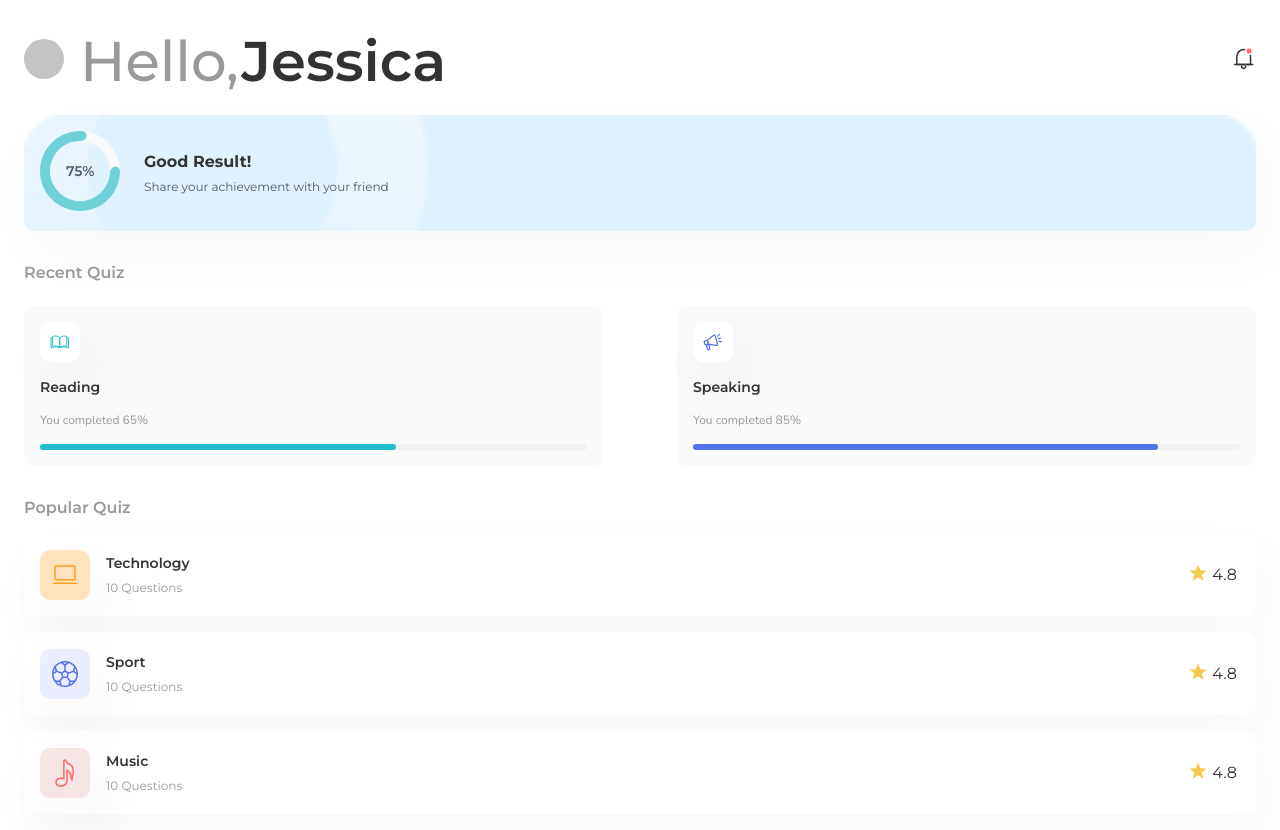
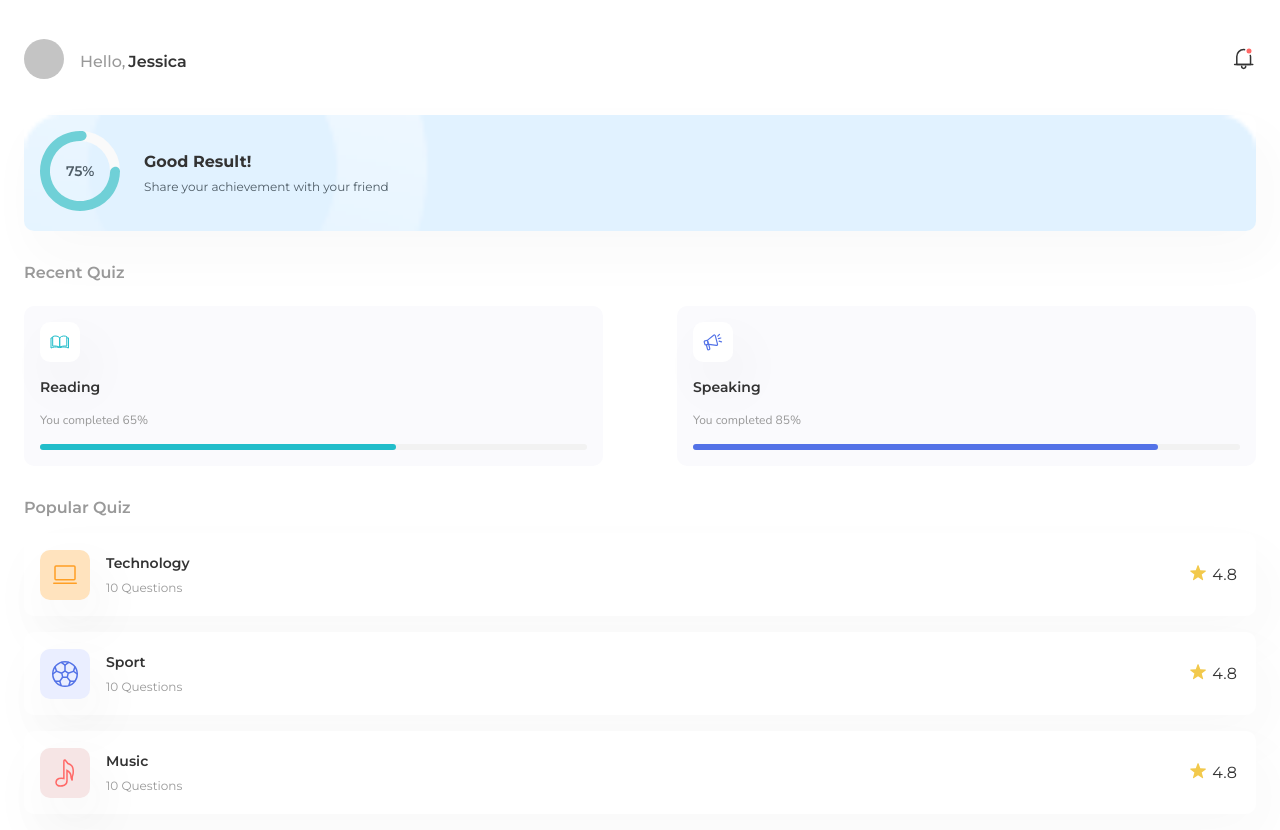
Before and after one commit to ecioferraz/quiz-modern-app, a React (Vite) app: page / in a window 1280 px wide. Built offline with nearby package versions, Linux system fonts and the light colour scheme.

Commit message:
refactor: TextCard

```diff
--- a/src/components/TextCard/index.tsx
+++ b/src/components/TextCard/index.tsx
@@ -4,7 +4,7 @@ import * as Styled from './styles';
 export default function TextCard({
   as = 'h1',
   children,
-  size = 'huge',
+  size = 'small',
 }: TextCardProps) {
   return (
     <Styled.Container as={as} size={size}>
--- a/src/components/TextCard/styles.ts
+++ b/src/components/TextCard/styles.ts
@@ -34,7 +34,7 @@ const mediaFont = (theme: DefaultTheme) => css`
 `;
 
 export const Container = styled.h1<Pick<TextCardProps, 'size'>>`
-  ${({ size = 'huge', theme }) => css`
+  ${({ size = 'small', theme }) => css`
     ${textSize[size](theme)};
   `}
 `;
```
Also changed, not shown: 1 other file (tests, documents, lock files or other folders).
